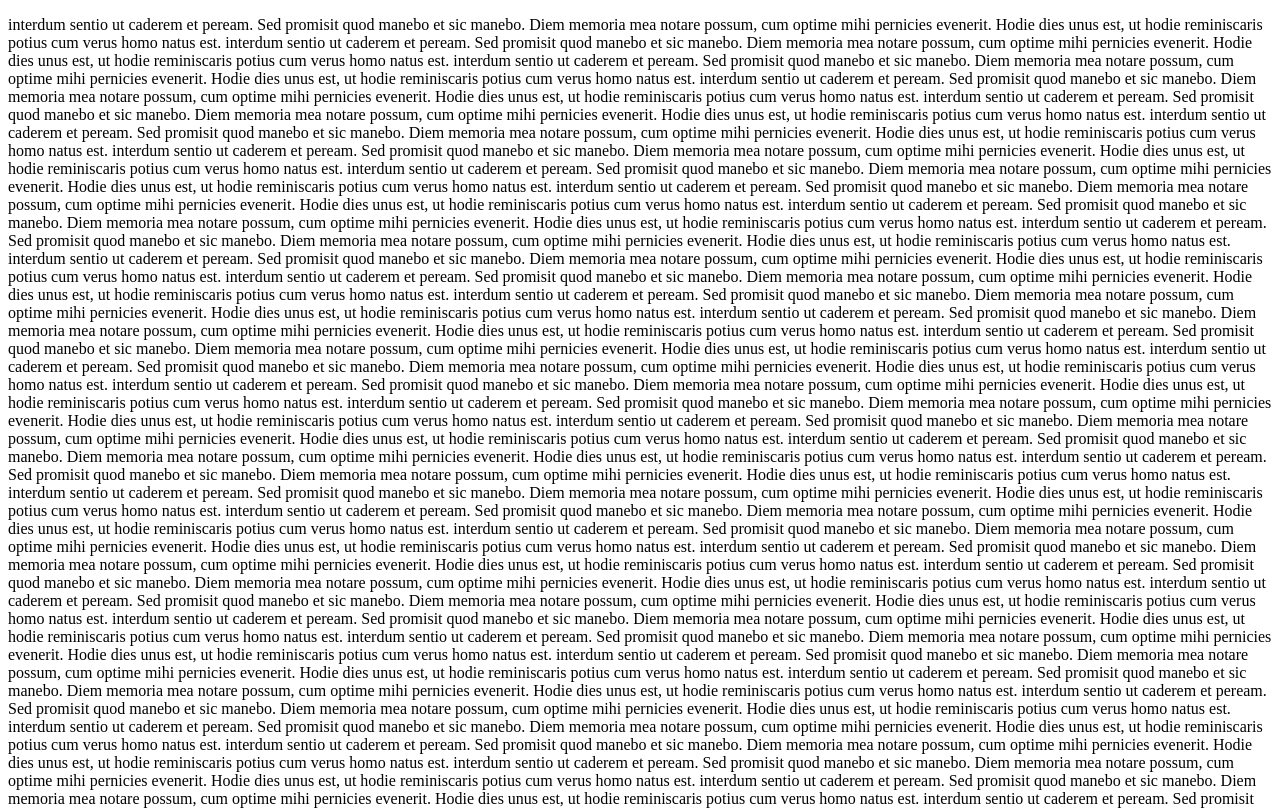
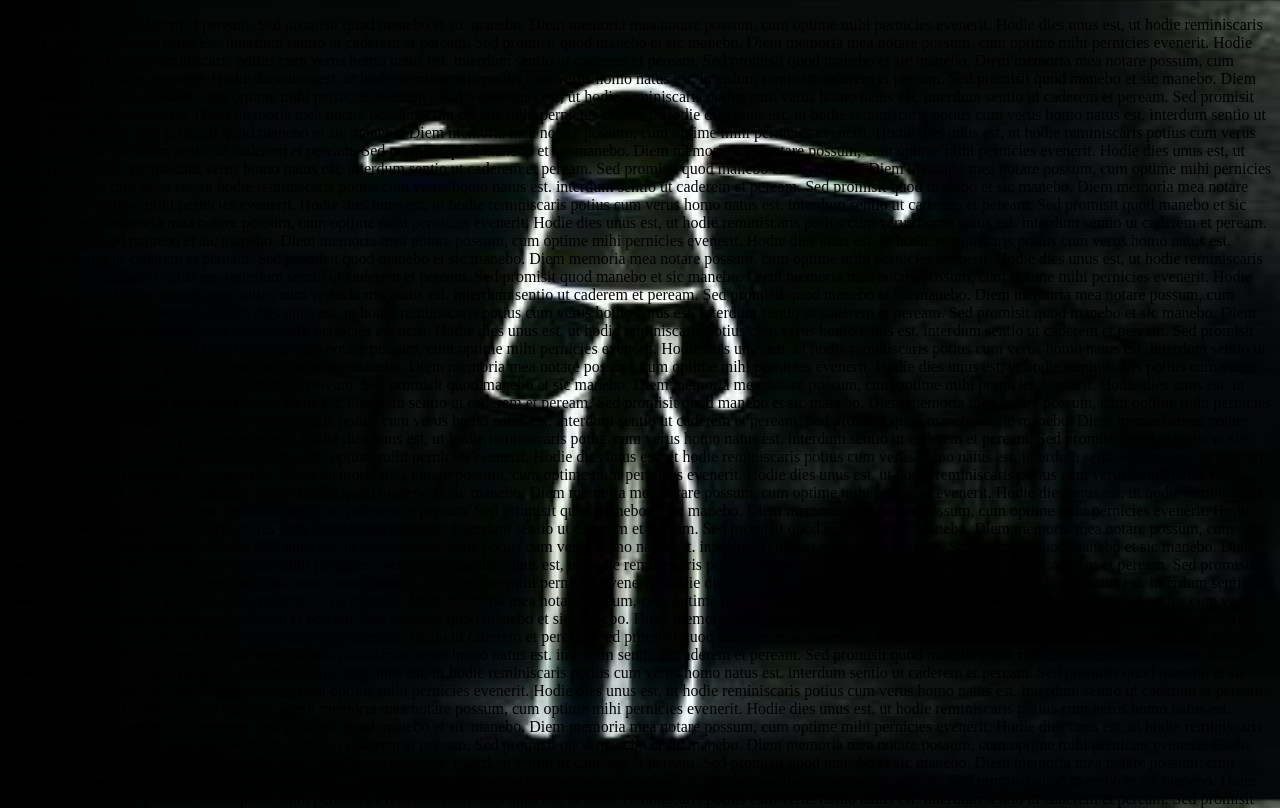
Before and after one commit to LimePotato/limepot.xyz, a plain HTML site: page i/am/not/living.html in a window 1280 px wide. Shown: the top 808 px of the page. Drawn offline with Linux system fonts and the light colour scheme.

Commit message:
living update

```diff
--- a/i/am/not/living.html
+++ b/i/am/not/living.html
@@ -6,7 +6,15 @@
         <title>
             Death always lurks.
         </title>
+        <style>
+            body {background-image: url('/assets/darkness.png');
+            background-repeat: no-repeat;
+        background-attachment: fixed;
+        background-size: 100% 100%;
+        }
 
+
+            </style>
         <!-- add icon link -->
         <link rel = "icon" href = "assets/obo-icon.png" type = "image/x-icon">
     </head>
```
Also changed, not shown: assets/darkness.png (added).
